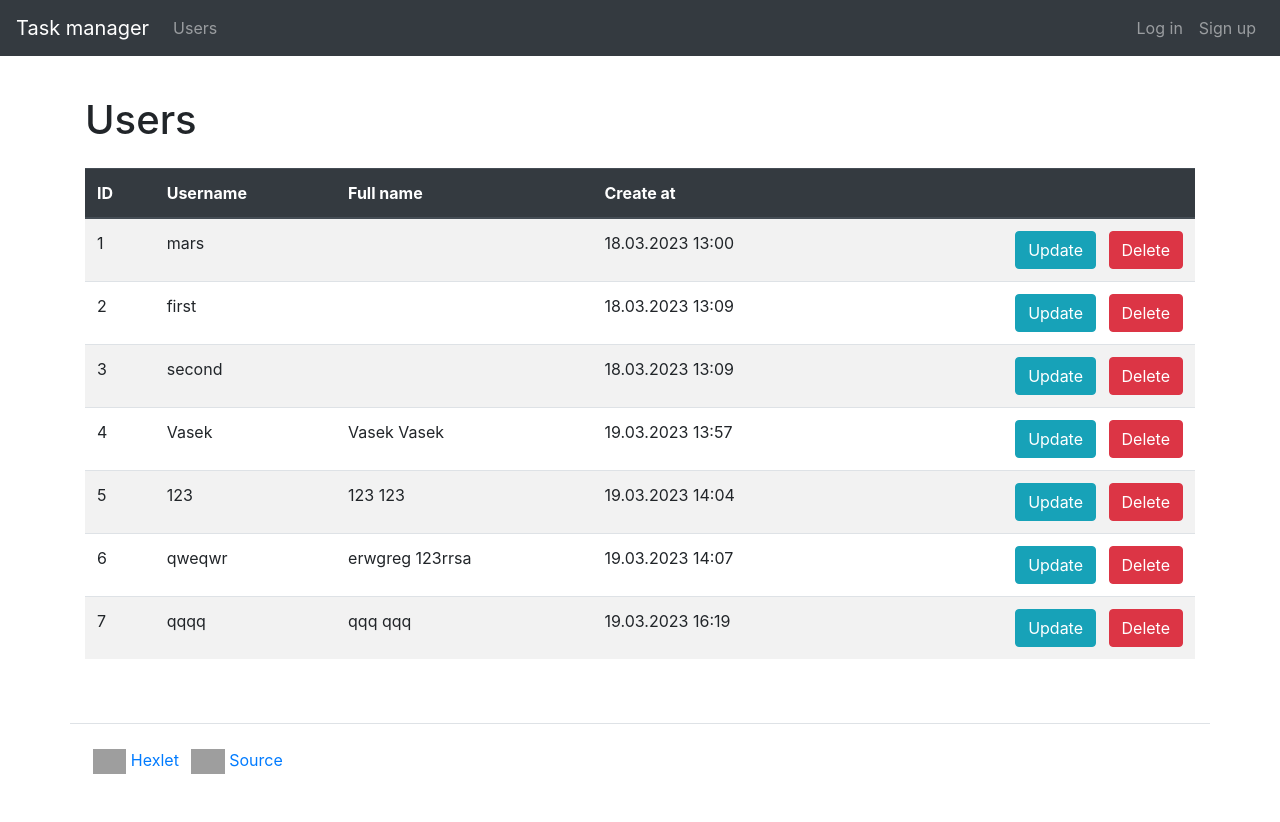
After one commit to MarsBroshok96/python-project-52, a Django app: page /users/ in a window 1280 px wide. The commit adds this page. Run offline with Django 4.2, Linux system fonts and the light colour scheme; data comes from the database, SQL or seed files in the repository; both versions use the stored data as it was after the commit; some libraries are stand-ins or nearby versions; grey boxes are pictures that could not be loaded.

Commit message:
Add semi-crutch CRU (wo D yet) for User

```diff
--- a/task_manager/templates/base.html
+++ b/task_manager/templates/base.html
@@ -19,9 +19,8 @@
         </button>
         <div class="collapse navbar-collapse" id="navbarToggleExternalContent">
             <ul class="navbar-nav mr-auto">
-                {# need update link #}
                 <li class="nav-item">
-                    <a class="nav-link" href="{% url 'homepage' %}">{% trans 'Users' %}</a>
+                    <a class="nav-link" href="{% url 'user_list' %}">{% trans 'Users' %}</a>
                 </li>
                 {% if user.is_authenticated %}
                 <li class="nav-item">
@@ -41,17 +40,14 @@
             <ul class="navbar-nav">
                 {% if user.is_authenticated %}
                 <li class="nav-item">
-                    {# need update link #}
-                    <a class="nav-link" href="{% url 'homepage' %}">{% trans 'logout' %}</a>
+                    <a class="nav-link" href="{% url 'logout' %}">{% trans 'logout' %}</a>
                 </li>
                 {% else %}
                 <li class="nav-item">
-                    {# need update link #}
-                    <a class="nav-link" href="{% url 'homepage' %}">{% trans 'Log in' %}</a>
+                    <a class="nav-link" href="{% url 'login' %}">{% trans 'Log in' %}</a>
                 </li>
                 <li class="nav-item">
-                    {# need update link #}
-                    <a class="nav-link" href="{% url 'homepage' %}">{% trans 'Sign up' %}</a>
+                    <a class="nav-link" href="{% url 'register' %}">{% trans 'Sign up' %}</a>
                 </li>
                 {% endif %}
             </ul>
--- a/task_manager/urls.py
+++ b/task_manager/urls.py
@@ -14,10 +14,15 @@ Including another URLconf
     2. Add a URL to urlpatterns:  path('blog/', include('blog.urls'))
 """
 from django.contrib import admin
-from django.urls import path
+from django.urls import path, include
 from task_manager import views
 
 urlpatterns = [
     path('admin/', admin.site.urls),
     path('', views.HomeView.as_view(), name='homepage'),
+    path('login', views.UserLoginView.as_view(), name='login'),
+    path('logout', views.UserLogoutView.as_view(), name='logout'),
+
+    # Apps:
+    path('users/', include('task_manager.users.urls')),
 ]
--- /dev/null
+++ b/task_manager/users/admin.py
@@ -0,0 +1,3 @@
+# from django.contrib import admin
+
+# Register your models here.
--- /dev/null
+++ b/task_manager/users/apps.py
@@ -0,0 +1,6 @@
+from django.apps import AppConfig
+
+
+class UsersConfig(AppConfig):
+    default_auto_field = 'django.db.models.BigAutoField'
+    name = 'task_manager.users'
--- /dev/null
+++ b/task_manager/users/forms.py
@@ -0,0 +1,26 @@
+from django import forms
+from django.contrib.auth.forms import UserCreationForm
+from django.contrib.auth.models import User
+
+FIRST_NAME_LABEL = 'First name'
+LAST_NAME_LABEL = 'Last name'
+EMAIL_HELP_TEXT = 'Enter a valid email address.'
+FIRST_NAME_HELP_TEXT = 'Required. Not more than 30 symbols'
+LAST_NAME_HELP_TEXT = 'Required. Not more than 30 symbols'
+MSG_REGISTERED = 'User successfully registered'
+
+
+class SignUpForm(UserCreationForm):
+    email = forms.EmailField(max_length=255, required=False,
+                             help_text=EMAIL_HELP_TEXT)
+    first_name = forms.CharField(required=True, max_length=30,
+                                 label=FIRST_NAME_LABEL,
+                                 help_text=FIRST_NAME_HELP_TEXT)
+    last_name = forms.CharField(required=True, max_length=30,
+                                label=LAST_NAME_LABEL,
+                                help_text=LAST_NAME_HELP_TEXT)
+
+    class Meta:
+        model = User
+        fields = ('first_name', 'last_name', 'username',
+                  'password1', 'password2', 'email')
--- /dev/null
+++ b/task_manager/users/models.py
@@ -0,0 +1 @@
+# from django.db import models
--- /dev/null
+++ b/task_manager/users/templates/users/user_list.html
@@ -0,0 +1,38 @@
+{% extends "base.html" %}
+{% load i18n %}
+
+{% block description %}{% trans "Task manager's list of users" %}{% endblock %}
+{% block title %}{% trans "User list" %}{% endblock %}
+{% block content %}
+    <h1 class="my-4">{% trans "Users" %}</h1>
+    <table class="table table-striped">
+        {% if users %}
+            <thead class="thead-dark">
+                <tr>
+                    <th>ID</th>
+                    <th>{% trans "Username" %}</th>
+                    <th>{% trans "Full name" %}</th>
+                    <th>{% trans "Create at" %}</th>
+                    <th></th>
+                </tr>
+            </thead>
+            <tbody>
+                {% for user in users %}
+                    <tr>
+                        <td>{{ user.id }}</td>
+                        <td>{{ user.username }}</td>
+                        <td>{{ user.first_name }} {{ user.last_name }}</td>
+                        <td>{{ user.date_joined | date:"d.m.Y G:i" }}</td>
+                        <td class="text-right">
+                            {# need update links #}
+                            <a class="btn btn-info mr-2" href="{% url 'user_update' user.id %}">{% trans 'Update' %}</a>
+                            <a class="btn btn-danger mr2" href="{% url 'user_list' %}">{% trans 'Delete' %}</a>
+                        </td>
+                    </tr>
+                    {% endfor %}
+            </tbody>
+        {% else %}
+            <div class="card-body">{% trans "No users yet" %}</div>
+        {% endif %}
+    </table>
+    {% endblock %}
--- /dev/null
+++ b/task_manager/users/tests.py
@@ -0,0 +1,3 @@
+# from django.test import TestCase
+
+# Create your tests here.
--- /dev/null
+++ b/task_manager/users/urls.py
@@ -0,0 +1,8 @@
+from django.urls import path
+from . import views
+
+urlpatterns = [
+    path('', views.UsersListView.as_view(), name='user_list'),
+    path('create', views.SignUpView.as_view(), name='register'),
+    path('<int:id>/update', views.UserUpdateView.as_view(), name='user_update'),
+]
--- /dev/null
+++ b/task_manager/users/views.py
@@ -0,0 +1,75 @@
+from django.shortcuts import render, redirect, get_object_or_404
+from django.urls import reverse_lazy
+from django.views import View
+from django.contrib import messages
+from django.contrib.messages.views import SuccessMessageMixin
+from django.contrib.auth.mixins import LoginRequiredMixin
+from django.views.generic import CreateView
+from django.contrib.auth.models import User
+from .forms import SignUpForm
+MSG_REGISTERED = 'User successfully registered'
+MSG_UPDATED = 'User`s info successfully updated'
+MSG_UPDATE_ERROR = 'You can`t edit other users'
+MSG_NO_PERMISSION = 'You have no permission there!'
+
+
+# Create your views here.
+class CustomLoginRequiredMixin(LoginRequiredMixin):
+
+    no_permission_message = MSG_NO_PERMISSION
+
+    def dispatch(self, request, *args, **kwargs):
+        if not request.user.is_authenticated:
+            messages.error(self.request, self.no_permission_message)
+            return self.handle_no_permission()
+        return super().dispatch(request, *args, **kwargs)
+
+
+class UsersListView(View):
+
+    def get(self, request, *args, **kwargs):
+        users = User.objects.all()[:15]
+        return render(request, 'users/user_list.html', context={
+            'users': users,
+        })
+
+
+class SignUpView(SuccessMessageMixin, CreateView):
+    form_class = SignUpForm
+    success_url = reverse_lazy('user_list')
+    template_name = 'users/register.html'
+    success_message = MSG_REGISTERED
+
+
+class UserUpdateView(CustomLoginRequiredMixin, View):
+    template_name = 'users/update.html'
+    login_url = 'login'
+    redirect_field_name = ''
+
+    def get(self, request, *args, **kwargs):
+        user_id = kwargs.get('id')
+        user = get_object_or_404(User, pk=user_id)
+        if request.user != user:
+            messages.error(request, MSG_UPDATE_ERROR)
+            return redirect('user_list')
+
+        form = SignUpForm(instance=user)
+        return render(request, self.template_name, {
+            'form': form,
+            'user_id': user_id})
+
+    def post(self, request, *args, **kwargs):
+        user_id = kwargs.get('id')
+        user = get_object_or_404(User, pk=user_id)
+        if request.user != user:
+            return redirect('login')
+
+        form = SignUpForm(request.POST, instance=user)
+        if form.is_valid():
+            form.save()
+            messages.success(request, MSG_UPDATED)
+            return redirect('user_list')
+
+        return render(request, self.template_name, {
+            'form': form,
+            'user_id': user_id})
```
Also changed, not shown: task_manager/settings.py (+18 -10 lines), task_manager/templates/registration/login.html (added, +15 -0 lines), task_manager/users/templates/users/register.html (added, +18 -0 lines), task_manager/users/templates/users/update.html (added, +18 -0 lines), task_manager/views.py (+18 -5 lines), db.sqlite3, locale/ru/LC_MESSAGES/django.po, task_manager/users/__init__.py (added), task_manager/users/migrations/__init__.py (added), 1 other file.
